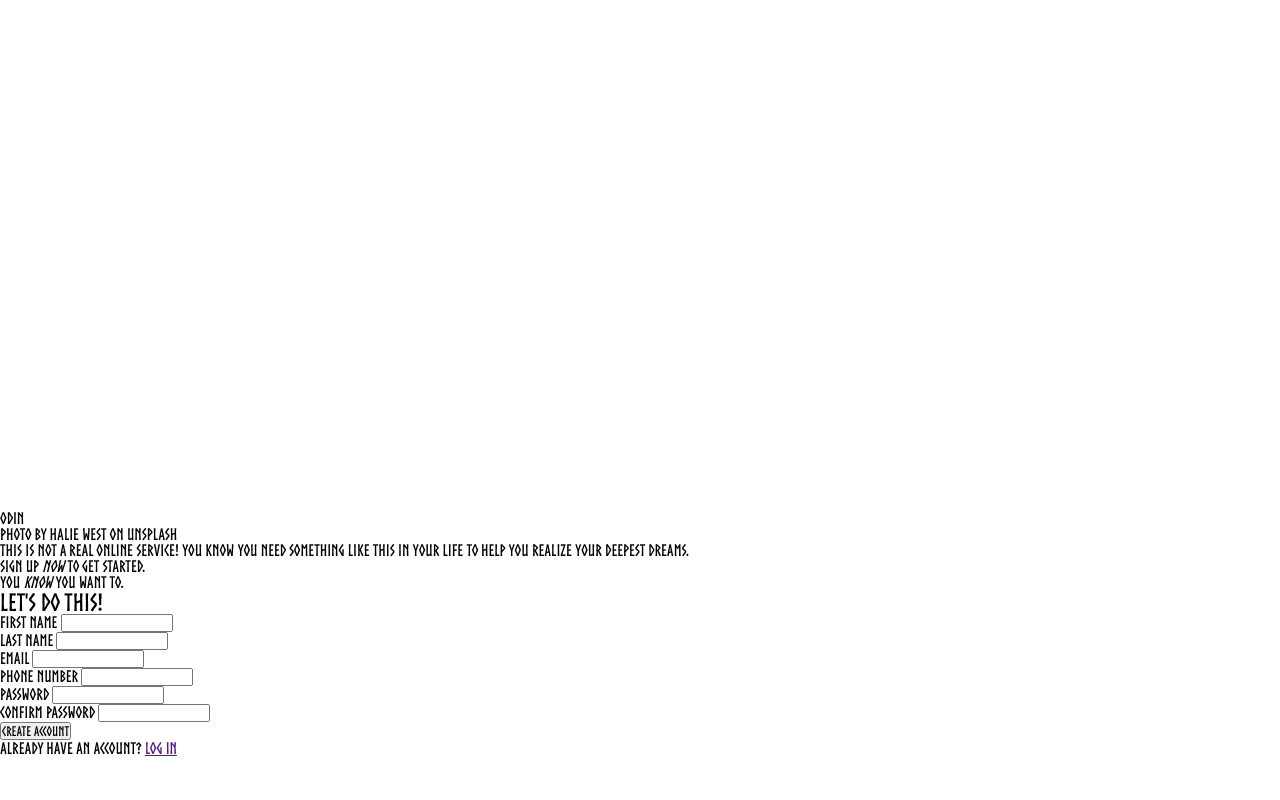
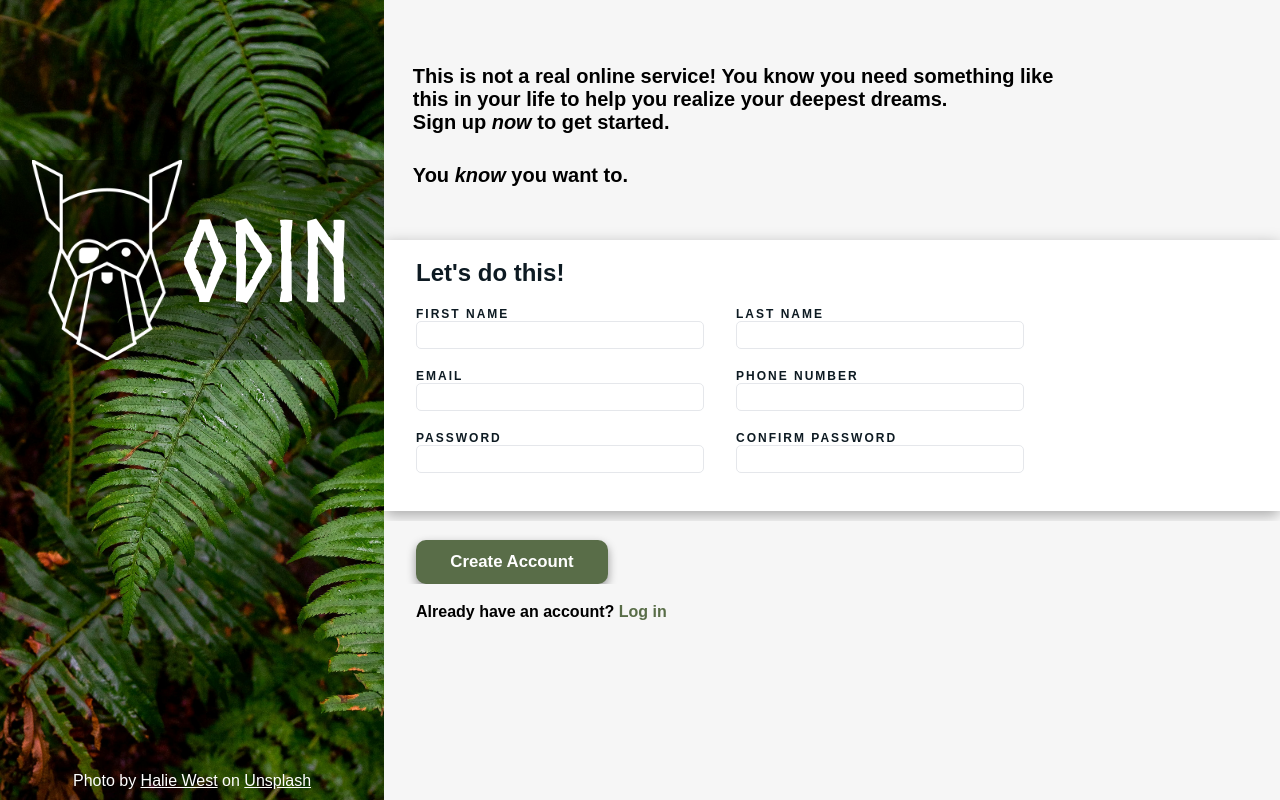
Before and after one commit to MuHisham/Sign-Up-Form, a plain HTML site: page index.html in a window 1280 px wide. Drawn offline with Linux system fonts and the light colour scheme; a script that the page names is missing.

Commit message:
Feat: Added UI

```diff
--- a/styles.css
+++ b/styles.css
@@ -15,6 +15,169 @@
     --border-color: #E5E7EB;
 }
 
-body {
-    font-family: Norse, sans-serif;
+.container {
+    display: flex;
+    height: 100vh;
+    flex-wrap: wrap;
+    font-family: sans-serif;
 }
+
+.image-sidebar {
+    min-width: max(370px, 30%);
+    width: 30%;
+    overflow: hidden;
+    background: url(images/halie-west-25xggax4bSA-unsplash.jpg);
+    background-size: cover;
+    position: relative;
+    flex-grow: 1;
+}
+
+.main {
+    width: 70%;
+    flex-grow: 1;
+    display: flex;
+    flex-direction: column;
+}
+
+.overlay {
+    height: 25%;
+    display: flex;
+    align-items: center;
+    font-family: Norse;
+    color: white;
+    font-size: 7rem;
+    justify-content: center;
+    background-color: rgba(0, 0, 0, 0.4);
+    position: absolute;
+    top: 20%;
+    width: 100%;
+}
+
+.overlay > img {
+    height: 100%;
+}
+
+.image-sidebar > p {
+    position: absolute;
+    bottom: 10px;
+    text-align: center;
+    color: white;
+    width: 100%;
+
+}
+
+.credits {
+    text-decoration: underline;
+}
+
+.intro {
+    background-color: #f6f6f6;
+    font-size: 1.25rem;
+    height: 30%;
+    font-weight: 700;
+    padding: 1.8rem;
+    overflow: hidden;
+}
+
+.space {
+    height: 20%;
+}
+.text {
+    width: 80%;
+}
+
+.text > p + p{
+    margin-bottom: 30px;
+}
+
+.form-s-1 {
+    padding-bottom: 1.1em;
+    padding-top: 1.2rem;
+    padding-left: 2rem;
+    box-shadow: rgba(0, 0, 0, 0.35) 0px 5px 15px;
+    margin-bottom: 10px;
+}
+
+.form-s-1 > h2 {
+    margin-bottom: 20px;
+    color: #0D1A22;
+}
+
+label {
+    display: block;
+}
+
+.name, .contact-details, .password {
+    display: flex;
+    gap: 2rem;
+    margin-bottom: 20px;
+}
+.password {
+    margin-bottom: 0;
+}
+.errorMsg {
+    margin-bottom: 20px;
+    font-size: .9rem;
+    color: red;
+}
+
+label {
+    text-transform: uppercase;
+    letter-spacing: 2px;
+    font-size: .75rem;
+    font-weight: 600;
+    color: #0D1A22;
+}
+
+input {
+    appearance: none;
+    width: 18rem;
+    height: 1.75rem;
+    border: 1px solid var(--border-color);
+    border-radius: 5px;
+    padding: 3px;
+    font-size: 1.05rem;
+    line-height: 1.05rem;
+}
+
+.form-s-2 {
+    padding-top: 1.2rem;
+    padding-left: 2rem;
+    background-color: #f6f6f6;
+}
+
+.outro {
+    background-color: #f6f6f6;
+    padding-top: 1.2rem;
+    padding-left: 2rem;
+    font-weight: 600;
+    flex-grow: 1;
+}
+
+a {
+    color: var(--btn-color);
+    text-decoration: none;
+}
+
+button {
+    background-color: var(--btn-color);
+    color: white;
+    height: 2.75rem;
+    width: 12rem;
+    border: none;
+    border-radius: 10px;
+    font-weight: 700;
+    font-size: 1.05rem;
+    line-height: 1.05rem;
+    box-shadow: 0px 4px 10px 0px rgba(0, 0, 0, 0.4);
+}
+
+input:focus {
+    border-color: blue;
+    outline: none;
+    box-shadow: rgba(0, 0, 0, 0.35) 0px 3px 9px;
+}
+
+input.invalid {
+    border-color: red;
+}
```
